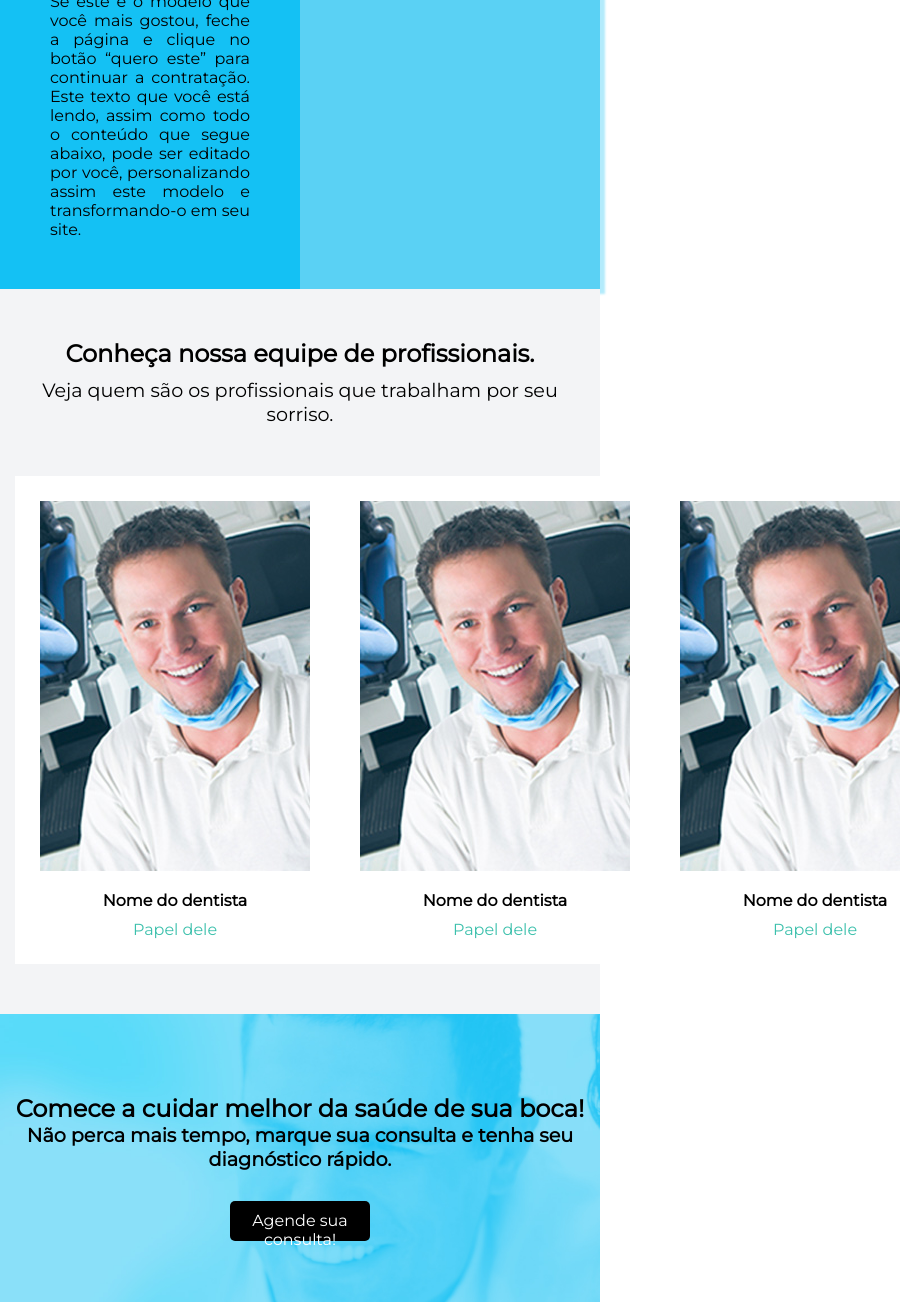
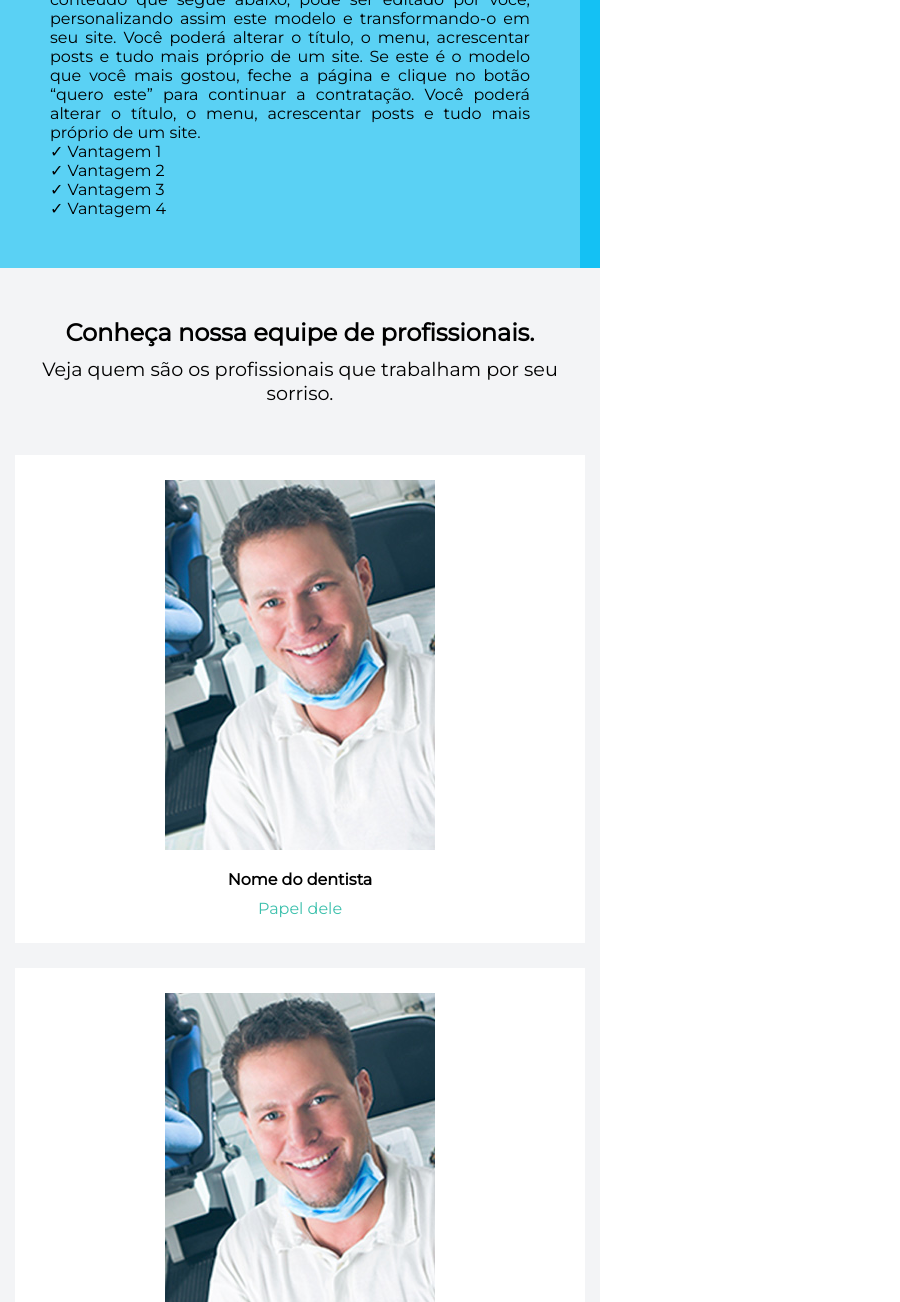
Before and after one commit to germannocr/dentalCare, a plain HTML site: page index.html in a window 600 px wide. Shown: the part 1498-2800 px from the top of the page, 900 px wide, since content can reach past the window. Drawn offline with nearby package versions, Linux system fonts and the light colour scheme.

Commit message:
Media queries 551 - 750 px finalizadas

```diff
--- a/css/index.css
+++ b/css/index.css
@@ -311,13 +311,45 @@ p, span, a {
     .time-card {
         margin-bottom: 20px;
     }
+
+    .time-descricao, .agendamento-descricao, .agendamento-titulo {
+        width: 80%;
+        margin: 0 auto;
+    }
+
+    .agendamento-titulo {
+        margin-bottom: 15px;
+    }
 }
 
 /* Larger than tablet */
-@media (min-width: 750px) {}
+@media (min-width: 551px) and (max-width: 750px) {
+    .btn-agendamento {
+        width: 40%;
+    }
+
+    .main-content, .time-profissional {
+        flex-direction: column;
+    }
+
+    .vantagem, .historia {
+        width: 80%;
+    }
+
+    .time-card {
+        margin-bottom: 25px;
+    }
+
+    .agendamento-descricao {
+        width: 75%;
+        margin: 20px auto;
+    }
+}
 
 /* Larger than desktop */
-@media (min-width: 1000px) {}
+@media (min-width: 1000px) {
+
+}
 
 /* Larger than Desktop HD */
 @media (min-width: 1200px) {}
```
